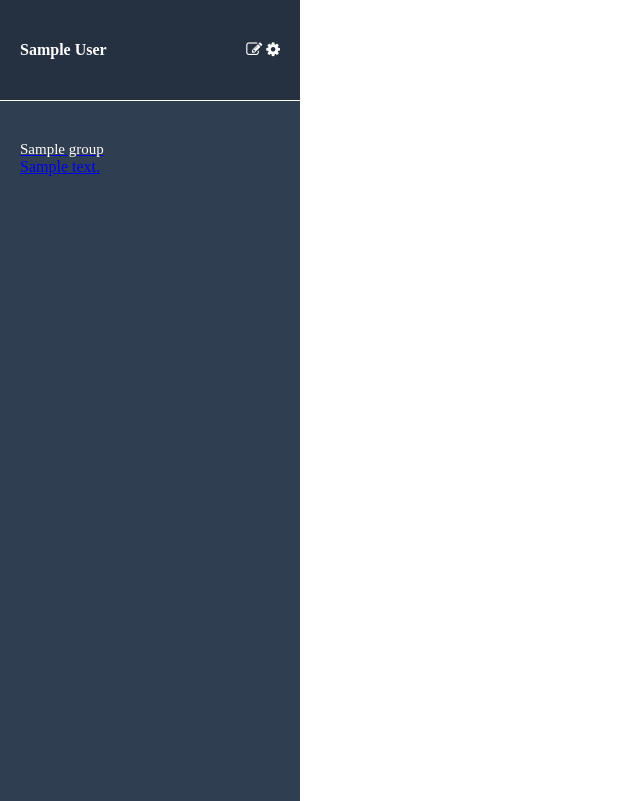
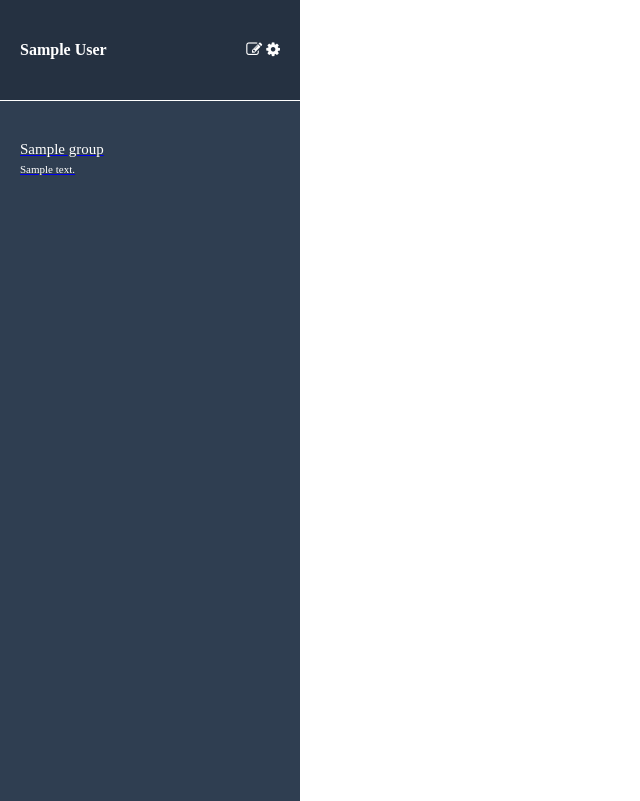
Before and after one commit to saiesaire/chat-space, a Rails app: page / in a window 1280 px wide. Shown: the whole page, without its empty margins (0-640 px from the left). Run offline with Rails 7, Linux system fonts and the light colour scheme; a user stored in the database is signed in; tables that the repository leaves empty hold one stand-in row (values such as "Sample post"); style sheets or scripts are compiled from the project's sources; some libraries are stand-ins or nearby versions.

Commit message:
class fix

```diff
--- a/app/assets/stylesheets/modules/side_bar.scss
+++ b/app/assets/stylesheets/modules/side_bar.scss
@@ -38,7 +38,7 @@
       box-sizing: border-box;
       padding: 20px 0 40px;
       &__name {
-        color: $white;
+        color: #FFF;
         font-size: $side_group_name;
       }
       &__message {
--- a/app/views/shared/_side_bar.html.haml
+++ b/app/views/shared/_side_bar.html.haml
@@ -16,5 +16,5 @@
           = link_to group_messages_path(group) do
             .group__name
               = group.name
-            .group__mesagge
+            .group__message
               = group.show_last_message
```
